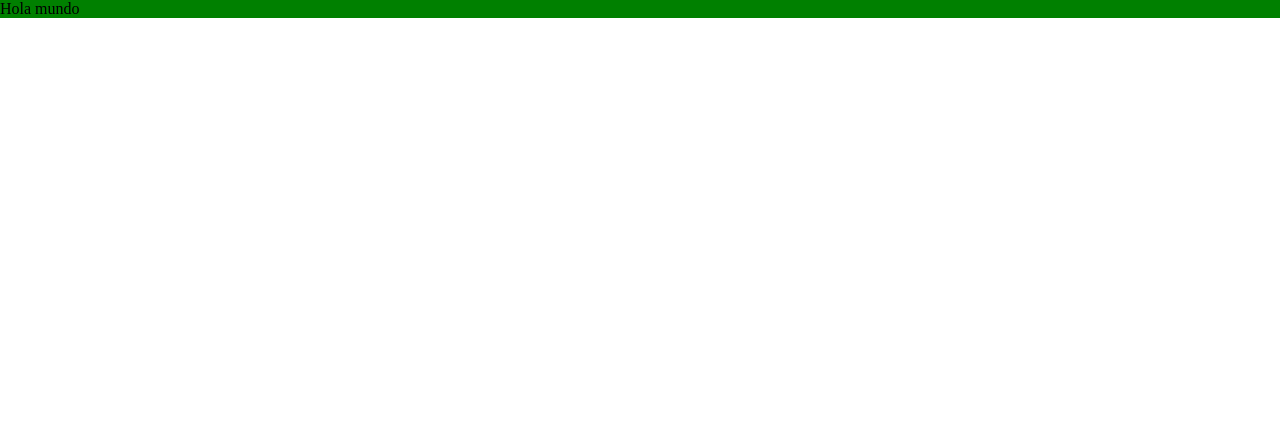
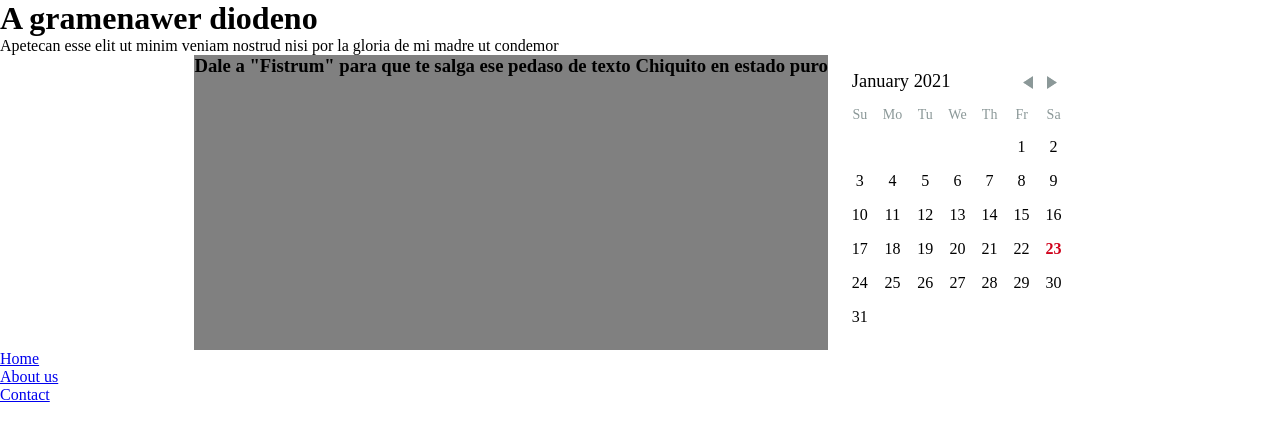
Before and after one commit to EstiBv/DatePicker--technical-test-, a React (Create React App) app: page / in a window 1280 px wide. Shown: the top 438 px of the page. Built offline with nearby package versions, Linux system fonts and the light colour scheme.

Commit message:
add browser components

```diff
--- a/src/components/App.js
+++ b/src/components/App.js
@@ -1,10 +1,20 @@
 import React from "react";
 import "../styles/App.scss";
+// components
+import Header from "./Header";
+import Calendar from "./main/Calendar";
+import Aside from "./main/Aside";
+import Footer from "./Footer";
 
 function App() {
   return (
     <React.Fragment>
-      <section className="container">Hola mundo</section>
+      <Header />
+      <main className="mainContainer">
+        <Aside />
+        <Calendar />
+      </main>
+      <Footer />
     </React.Fragment>
   );
 }
--- a/src/components/Footer.js
+++ b/src/components/Footer.js
@@ -0,0 +1,18 @@
+function Footer() {
+  return (
+    <nav>
+      <ul>
+        <li>
+          <a href="_#">Home</a>
+        </li>
+        <li>
+          <a href="_#">About us</a>
+        </li>
+        <li>
+          <a href="_#">Contact</a>
+        </li>
+      </ul>
+    </nav>
+  );
+}
+export default Footer;
--- a/src/components/Header.js
+++ b/src/components/Header.js
@@ -0,0 +1,19 @@
+import React from "react";
+
+// import PropTypes from "prop-types";
+
+class Header extends React.Component {
+  render() {
+    return (
+      <>
+        <h1>A gramenawer diodeno</h1>
+        <p>
+          Apetecan esse elit ut minim veniam nostrud nisi por la gloria de mi
+          madre ut condemor
+        </p>
+      </>
+    );
+  }
+}
+
+export default Header;
--- /dev/null
+++ b/src/components/main/Aside.js
@@ -0,0 +1,11 @@
+function Aside() {
+  return (
+    <aside>
+      <h3>
+        Dale a "Fistrum" para que te salga ese pedaso de texto Chiquito en
+        estado puro
+      </h3>
+    </aside>
+  );
+}
+export default Aside;
--- /dev/null
+++ b/src/components/main/Calendar.js
@@ -0,0 +1,14 @@
+import React from "react";
+
+import DayPicker from "react-day-picker";
+import "react-day-picker/lib/style.css";
+
+function Calendar() {
+  return (
+    <React.Fragment>
+      <DayPicker />
+    </React.Fragment>
+  );
+}
+
+export default Calendar;
--- a/src/styles/App.scss
+++ b/src/styles/App.scss
@@ -1,3 +1,8 @@
-.container {
-  background-color: green;
+.mainContainer {
+  display: flex;
+  flex-direction: row;
+  justify-content: center;
 }
+aside {
+  background-color: grey;
+}
```
Also changed, not shown: src/components/main/Modal.js (added).
